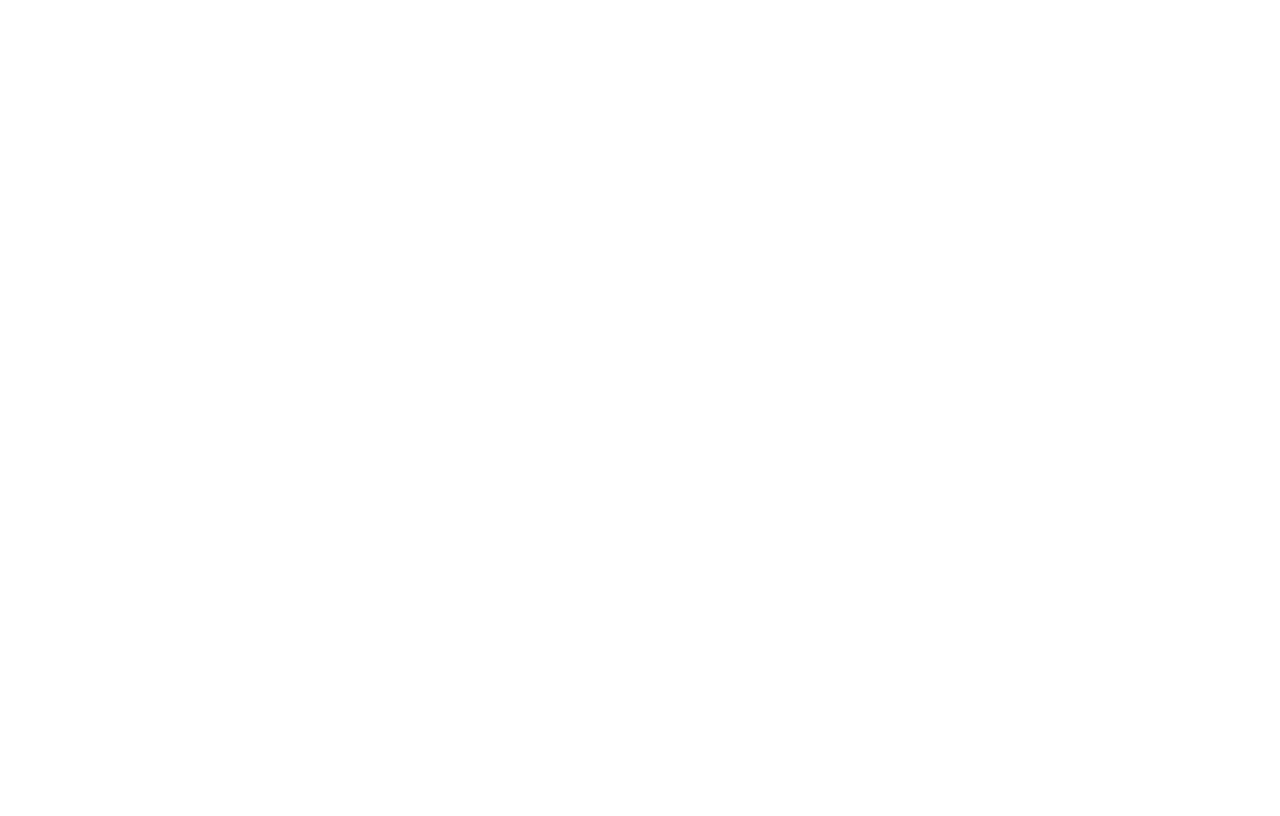
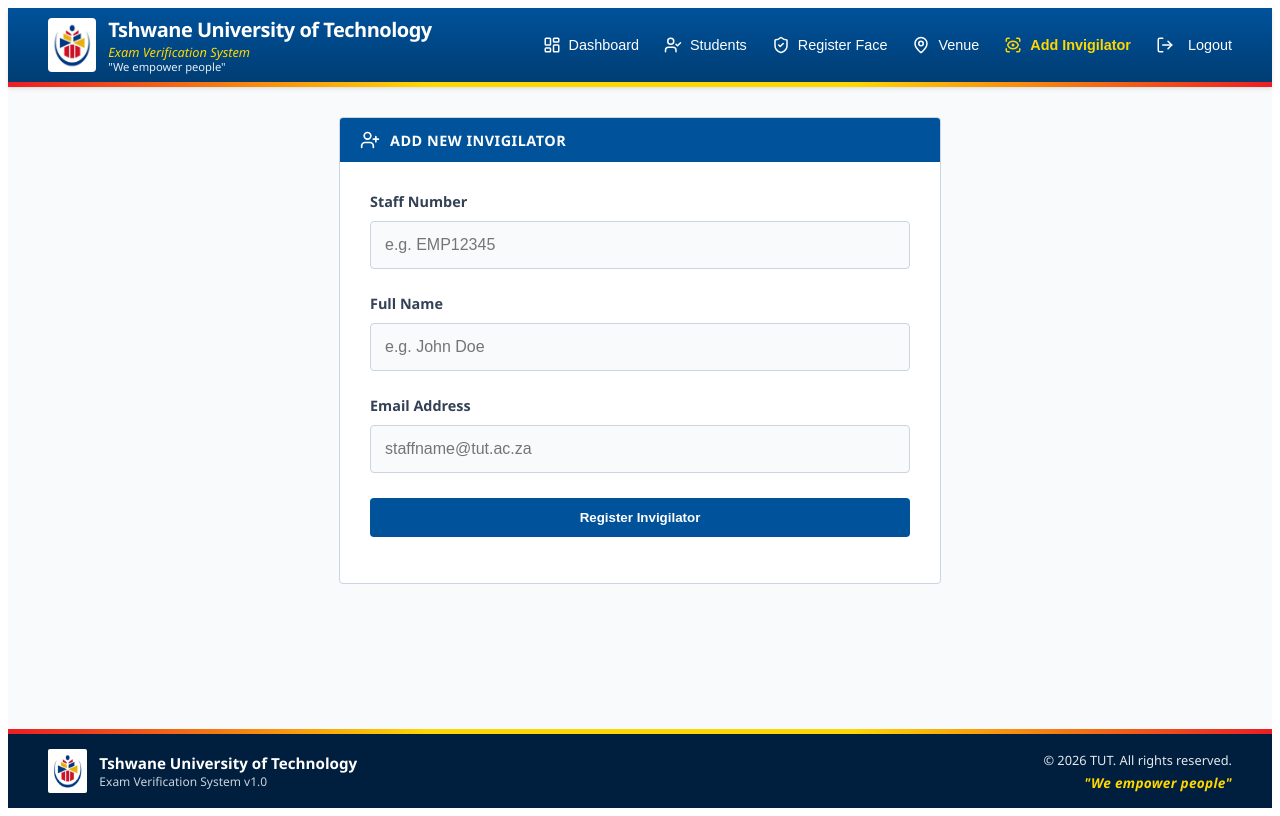
Before and after one commit to Kamogelo-ke/eduverify, a React (Vite) app in the folder frontend/: page /add-invigilator in a window 1280 px wide. Before the commit this address had no page. Built offline with nearby package versions, Linux system fonts and the light colour scheme.

Commit message:
Connected all the pages and fixed the navigation routes

```diff
--- a/frontend/src/App.jsx
+++ b/frontend/src/App.jsx
@@ -9,6 +9,8 @@ import AdminDashboard from './pages/AdminDashboard';
 import AddVenue from './pages/AddVenue';
 import ManageVenues from './pages/ManageVenues';
 import EntranceMonitor from './pages/EntranceMonitor';
+import AddInvigilator from './pages/AddInvigilator';
+import InvigilatorHeader from './components/InvigilatorHeader';
 
 
 function App() {
@@ -28,6 +30,7 @@ function App() {
           <Route path="/add-venue" element={<AddVenue />} />
           <Route path="/manage-venues" element={<ManageVenues />} />
           <Route path="/EntranceMonitor" element={<EntranceMonitor />} />
+          <Route path="/add-invigilator" element={<AddInvigilator />} />
         </Routes>
       </div>
     </BrowserRouter>
--- a/frontend/src/components/Header.jsx
+++ b/frontend/src/components/Header.jsx
@@ -1,5 +1,5 @@
 import React from 'react';
-import { UserCheck, ShieldCheck, LayoutDashboard, MapPin } from 'lucide-react';
+import { UserCheck, ShieldCheck, LayoutDashboard, MapPin, ScanEye, LogOut } from 'lucide-react';
 import tutLogo from '../images/tut-logo.png';
 import { useNavigate, useLocation } from 'react-router-dom';
 
@@ -44,6 +44,17 @@ const Header = () => {
         >
           <MapPin size={18} /> Venue
         </button>
+        <button className={location.pathname === '/add-invigilator' ? 'active' : ''}
+          onClick={() => navigate('/add-invigilator')}
+        >
+          <ScanEye size={18} /> Add Invigilator
+        </button>
+        <button
+          onClick={() => navigate('/login')}
+        >
+        <LogOut size={18} style={{ marginRight: "6px" }} />
+         Logout
+        </button>
       </div>
     </nav>
   );
--- /dev/null
+++ b/frontend/src/components/InvigilatorHeader.jsx
@@ -0,0 +1,58 @@
+import React from 'react';
+import { Activity, ShieldAlert, LogOut } from 'lucide-react';
+import tutLogo from '../images/tut-logo.png';
+import { useNavigate, useLocation } from 'react-router-dom';
+
+const InvigilatorHeader = () => {
+  const navigate = useNavigate();
+  const location = useLocation();
+
+  const handleLogout = () => {
+    localStorage.clear(); // optional
+    navigate('/login');
+  };
+
+  return (
+    <nav className="main-nav">
+
+      {/* BRAND */}
+      <div className="brand">
+        <img src={tutLogo} alt="TUT Logo" />
+        <div className="text">
+          <h1>Tshwane University of Technology</h1>
+          <p>Invigilator Portal</p>
+          <span className="motto">"We empower people"</span>
+        </div>
+      </div>
+
+      {/* NAV ACTIONS */}
+      <div className="nav-actions">
+
+        {/* Entrance Monitor (FIRST PAGE) */}
+        <button
+          className={location.pathname === '/entrance-monitor' ? 'active' : ''}
+          onClick={() => navigate('/EntranceMonitor')}
+        >
+          <Activity size={18} /> Entrance Monitor
+        </button>
+
+        {/* Override */}
+        <button
+          className={location.pathname === '/override' ? 'active' : ''}
+          onClick={() => navigate('/override')}
+        >
+          <ShieldAlert size={18} /> Override
+        </button>
+
+        {/* Logout */}
+        <button className="logout-btn" onClick={handleLogout}>
+          <LogOut size={18} style={{ marginRight: "6px" }} />
+          Logout
+        </button>
+
+      </div>
+    </nav>
+  );
+};
+
+export default InvigilatorHeader;
--- /dev/null
+++ b/frontend/src/pages/AddInvigilator.jsx
@@ -0,0 +1,81 @@
+import React, { useState } from 'react';
+import { UserPlus, ArrowLeft } from 'lucide-react'; // Remember to import your new icon choice here
+import { useNavigate } from 'react-router-dom';
+import Header from '../components/Header';
+import Footer from '../components/Footer';
+import '../styles/pages/invigilator.scss';
+
+const AddInvigilator = () => {
+  const navigate = useNavigate();
+  const [formData, setFormData] = useState({
+    staffNumber: '',
+    fullName: '',
+    email: ''
+  });
+
+  const handleSubmit = (e) => {
+    e.preventDefault();
+    alert("Invigilator added successfully!");
+    navigate('/');
+  };
+
+  return (
+    <div className="dashboard-wrapper">
+      <Header />
+
+      <main className="content-area">
+
+        <section className="main-card invigilator-card">
+          <header>
+            <div className="title">
+              <UserPlus size={20} />
+              <h2>Add New Invigilator</h2>
+            </div>
+          </header>
+
+          <div className="card-content">
+            <form className="registration-form" onSubmit={handleSubmit}>
+              <div className="form-group">
+                <label>Staff Number</label>
+                <input
+                  type="text"
+                  placeholder="e.g. EMP12345"
+                  required
+                  onChange={(e) => setFormData({...formData, staffNumber: e.target.value})}
+                />
+              </div>
+
+              <div className="form-group">
+                <label>Full Name</label>
+                <input
+                  type="text"
+                  placeholder="e.g. John Doe"
+                  required
+                  onChange={(e) => setFormData({...formData, fullName: e.target.value})}
+                />
+              </div>
+
+              <div className="form-group">
+                <label>Email Address</label>
+                <input
+                  type="email"
+                  placeholder="staffname@tut.ac.za"
+                  required
+                  onChange={(e) => setFormData({...formData, email: e.target.value})}
+                />
+              </div>
+
+              <button type="submit" className="btn-submit">
+                Register Invigilator
+              </button>
+            </form>
+          </div>
+        </section>
+      </main>
+
+      <Footer />
+    </div>
+  );
+};
+
+export default AddInvigilator;
--- a/frontend/src/pages/EntranceMonitor.jsx
+++ b/frontend/src/pages/EntranceMonitor.jsx
@@ -1,6 +1,6 @@
 import React from "react";
 import { ShieldCheck, UserCheck, UserX, AlertTriangle, Activity, Clock } from 'lucide-react';
-import Header from "../components/Header";
+import InvigilatorHeader from "../components/InvigilatorHeader";
 import Footer from "../components/Footer";
 import { useEntranceMonitor } from "../hooks/useEntranceMonitor";
 
@@ -12,7 +12,7 @@ const EntranceMonitor = () => {
 
   return (
     <div className="dashboard-wrapper">
-      <Header />
+      <InvigilatorHeader />
 
       <main className="content-area">
         <div className="monitor-header">
--- a/frontend/src/pages/ManualOverride.jsx
+++ b/frontend/src/pages/ManualOverride.jsx
@@ -1,7 +1,7 @@
 import React from 'react';
 import { UserX, CheckCircle, XCircle, Camera, AlertTriangle, ShieldAlert } from 'lucide-react';
 
-import Header2 from '../components/Header2';
+import InvigilatorHeader from '../components/InvigilatorHeader';
 import Footer from '../components/Footer';
 import { useManualOverride } from '../hooks/useManualOverride';
 import '../styles/pages/_manualOverride.scss';
@@ -22,7 +22,7 @@ const ManualOverride = () => {
 
     return (
         <div className="dashboard-wrapper">
-            <Header2 />
+            <InvigilatorHeader />
 
             <div className="override-container">
                 {/* LEFT PANEL: Queue */}
--- /dev/null
+++ b/frontend/src/styles/pages/invigilator.scss
@@ -0,0 +1,45 @@
+@use "../base/variables" as *;
+@use "../base/colors" as *;
+
+.invigilator-card {
+  max-width: 600px;
+  margin: 0 auto;
+
+  .back-btn {
+    display: flex;
+    align-items: center;
+    gap: 8px;
+    background: none;
+    border: none;
+    cursor: pointer;
+    color: $tut-blue;
+    font-weight: bold;
+    margin-bottom: 20px;
+    padding: 0;
+
+    &:hover {
+      text-decoration: underline;
+    }
+  }
+
+  .card-content {
+    padding: 30px;
+  }
+
+  .btn-submit {
+    margin-top: 20px;
+    width: 100%;
+    background-color: $tut-blue; // Using your variable
+    color: $white;
+    border: none;
+    padding: 12px;
+    border-radius: 4px;
+    font-weight: bold;
+    cursor: pointer;
+    transition: background-color 0.2s;
+
+    &:hover {
+      background-color: $tut-dark-blue; // Using your dark blue variable
+    }
+  }
+}
```
Also changed, not shown: 1 other file (tests, documents, lock files or other folders).
